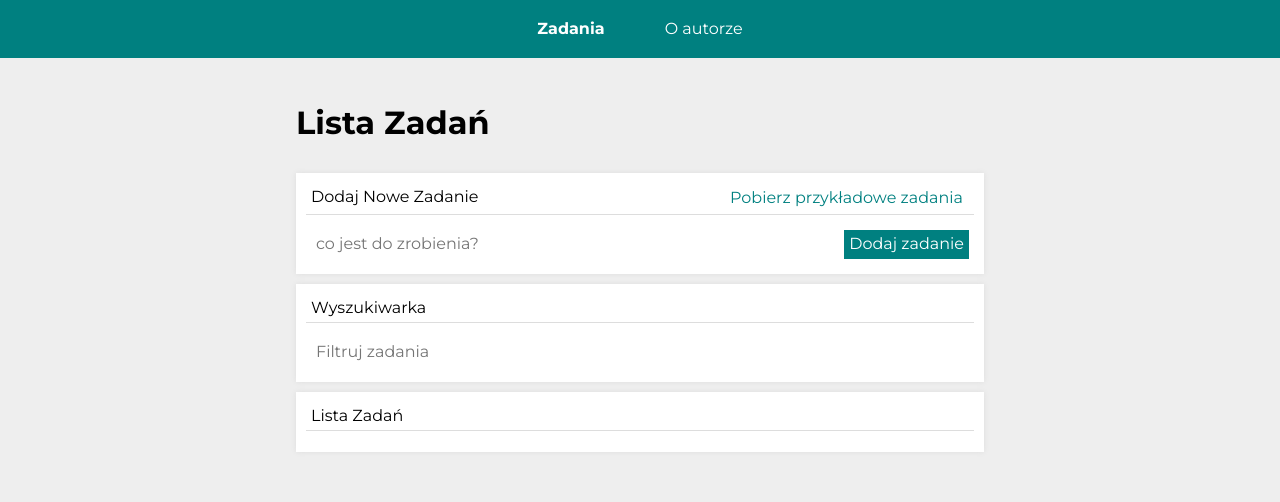
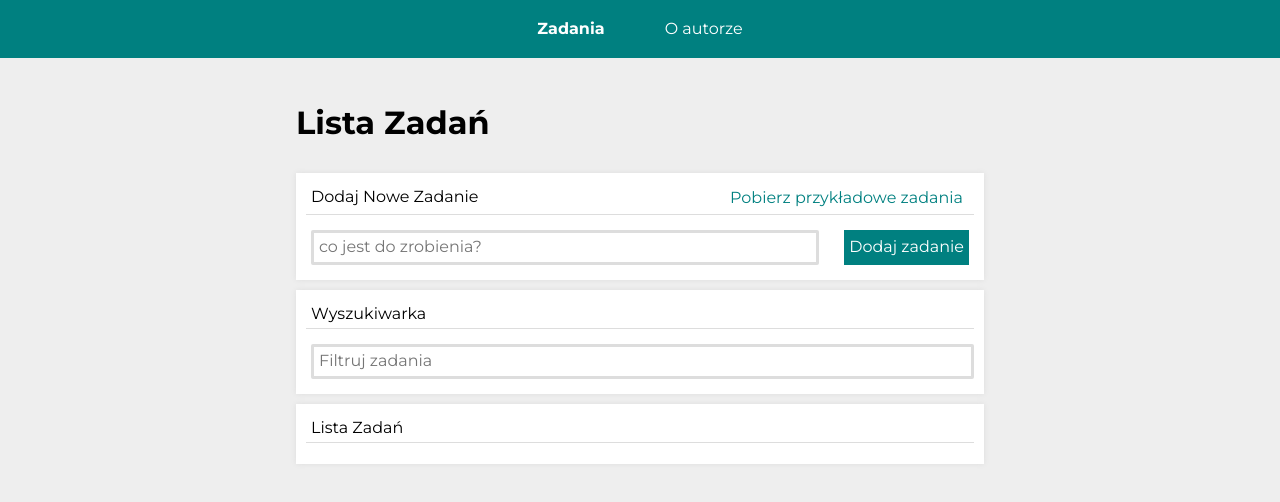
Before and after one commit to DawidGaski/tasks-list-react, a React (Create React App) app: page /#/zadania in a window 1280 px wide. Shown: the top 502 px of the page. Built offline with nearby package versions, Linux system fonts and the light colour scheme.

Commit message:
added borders in inputs

```diff
--- a/src/features/tasks/Input/index.js
+++ /dev/null
@@ -1,9 +0,0 @@
-import styled from "styled-components";
-
-export default styled.input`
-  margin: 10px;
-  margin-right: 5px;
-  padding: 5px;
-  border: solid;
-  border: ${({ theme }) => theme.color.alto};
-`;
--- a/src/features/tasks/TasksPage/Form/index.js
+++ b/src/features/tasks/TasksPage/Form/index.js
@@ -1,9 +1,8 @@
 import { useState, useRef } from "react";
-import { StyledForm, Button } from "./styled";
+import { StyledForm, Button, Input } from "./styled";
 import { useDispatch } from "react-redux";
 import { addTask } from "../../tasksSlice";
 import { nanoid } from "@reduxjs/toolkit";
-import Input from "../../Input";
 
 const Form = () => {
   const [newTaskContent, setNewTaskContent] = useState("");
--- a/src/features/tasks/TasksPage/Form/styled.js
+++ b/src/features/tasks/TasksPage/Form/styled.js
@@ -26,3 +26,12 @@ export const Button = styled.button`
     transform: scale(1.1);
   }
 `;
+
+export const Input = styled.input`
+  margin: 10px;
+  margin-right: 5px;
+  padding: 5px;
+  border: solid;
+  border-color: ${({ theme }) => theme.color.alto};
+  border-radius: 2px;
+`;
--- a/src/features/tasks/TasksPage/Search/index.js
+++ b/src/features/tasks/TasksPage/Search/index.js
@@ -1,5 +1,4 @@
-import Input from "../../Input";
-import { Wrapper } from "./styled";
+import { Wrapper, Input } from "./styled";
 import searchQueryParameter from "../searchQueryParameter";
 import {
   useQueryParameter,
--- a/src/features/tasks/TasksPage/Search/styled.js
+++ b/src/features/tasks/TasksPage/Search/styled.js
@@ -4,3 +4,12 @@ export const Wrapper = styled.div`
   display: grid;
   grid-template-columns: 1fr;
 `;
+
+export const Input = styled.input`
+  margin: 10px;
+  margin-right: 5px;
+  padding: 5px;
+  border: solid;
+  border-color: ${({ theme }) => theme.color.alto};
+  border-radius: 2px;
+`;
```
